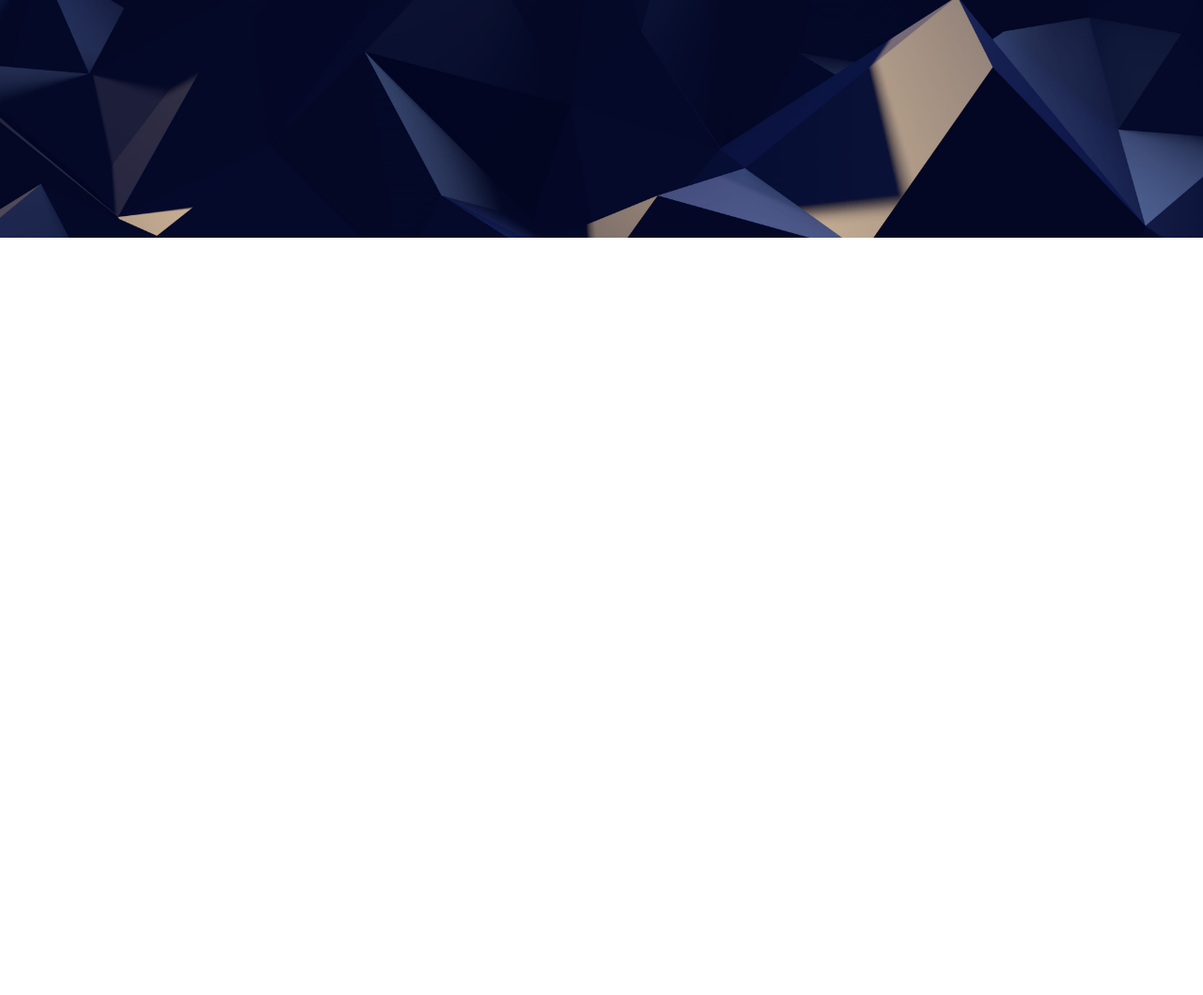
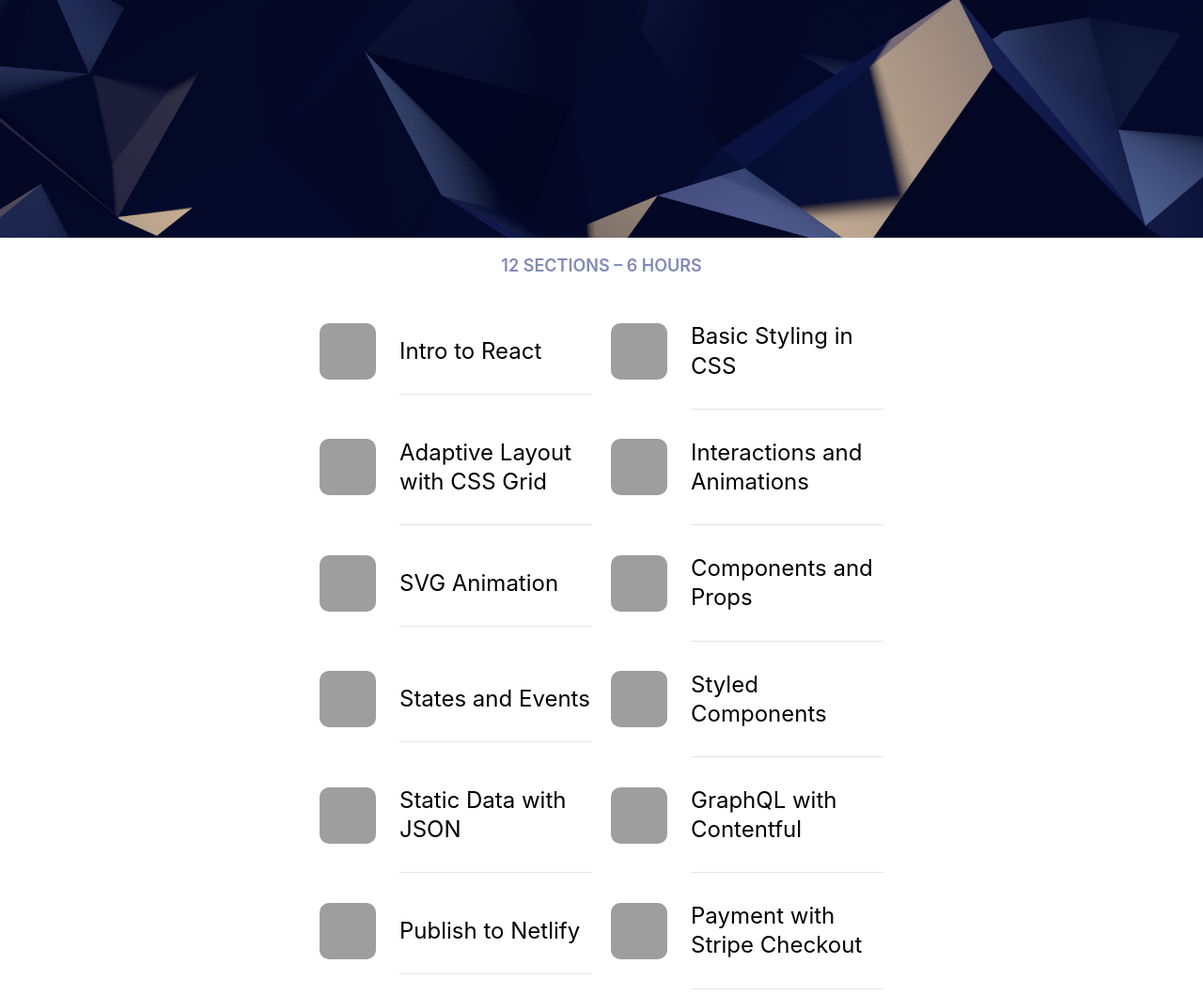
Before and after one commit to olegkovalenkome/React-JS-Tutorial, a Gatsby site: page / in a window 1280 px wide. Shown: the part 2155-3214 px from the top of the page at 94% size. Before the commit the page ends 2414 px from the top, so only its background shows below. Built offline with nearby package versions, Linux system fonts and the light colour scheme; Gatsby itself is replaced by a stand-in of ours; grey boxes are pictures that could not be loaded.

Commit message:
Create cell component & section with cells

```diff
--- /dev/null
+++ b/src/components/cell.js
@@ -0,0 +1,31 @@
+import React from 'react'
+import styled from 'styled-components'
+
+const CellGroup = styled.div `
+  display: grid;
+  grid-template-columns: 60px auto;
+  grid-gap: 25px;
+  align-items: center;
+`
+const CellImage = styled.div `
+  width: 60px;
+  height: 60px;
+  background: black;
+  border-radius: 10px;
+  background-image: url(${props => props.image});
+  background-size: 60px;
+`
+const CellTitle = styled.div `
+  font-size: 24px;
+  border-bottom: 1px solid rgba(0, 0, 0, 0.1);
+  padding: 30px 0;
+`
+
+const Cell = props => (
+  <CellGroup>
+    <CellImage image={props.image}></CellImage>
+    <CellTitle>{props.title}</CellTitle>
+  </CellGroup>
+)
+
+export default Cell
--- a/src/pages/index.js
+++ b/src/pages/index.js
@@ -3,8 +3,32 @@ import {Link} from 'gatsby'
 import Card from '../components/card'
 import Section from '../components/section'
 import Wave from '../components/wave'
+import Cell from '../components/cell'
+import staticdata from '../../staticdata.json'
+import styled from "styled-components"
 
 import Layout from '../components/layout'
+
+const SectionCaption = styled.p`
+font-weight: 600;
+text-transform: uppercase;
+font-size: 18px;
+color: rgb(129, 139, 180);
+text-align: center;
+`
+
+const SectionCellGroup = styled.div`
+  max-width: 600px;
+  margin: 0 auto 100px;
+  display: grid;
+  grid-template-columns: repeat(2, 1fr);
+  grid-column-gap: 20px;
+  padding: 0 20px;
+
+  @media (max-width: 800px) {
+    grid-template-columns: repeat(1, 1fr);
+  }
+`
 
 const IndexPage = () => (<Layout>
   <div className="Hero">
@@ -13,57 +37,34 @@ const IndexPage = () => (<Layout>
       <p>Complete courses about the best tools for designers</p>
       <Link to="/page-2/">Watch this video</Link>
       <div className="Logos">
-        <img src={require('../images/logo-sketch.png')} width="50" />
-        <img src={require('../images/logo-figma.png')} width="50" />
-        <img src={require('../images/logo-studio.png')} width="50" />
-        <img src={require('../images/logo-framer.png')} width="50" />
-        <img src={require('../images/logo-react.png')} width="50" />
-        <img src={require('../images/logo-swift.png')} width="50" />
+        <img src={require('../images/logo-sketch.png')} width="50"/>
+        <img src={require('../images/logo-figma.png')} width="50"/>
+        <img src={require('../images/logo-studio.png')} width="50"/>
+        <img src={require('../images/logo-framer.png')} width="50"/>
+        <img src={require('../images/logo-react.png')} width="50"/>
+        <img src={require('../images/logo-swift.png')} width="50"/>
       </div>
-      <Wave />
+      <Wave/>
     </div>
   </div>
   <div className="Cards">
     <h2>11 courses, more coming</h2>
     <div className="CardGroup">
-      <Card
-        title="React for Designers"
-        text="12 sections"
-        image={require('../images/wallpaper.jpg')}
-      />
-      <Card
-        title="React for Designers"
-        text="12 sections"
-        image={require('../images/wallpaper.jpg')}
-      />
-      <Card
-        title="React for Designers"
-        text="12 sections"
-        image={require('../images/wallpaper.jpg')}
-      />
-      <Card
-        title="React for Designers"
-        text="12 sections"
-        image={require('../images/wallpaper.jpg')}
-      />
-      <Card
-        title="React for Designers"
-        text="12 sections"
-        image={require('../images/wallpaper.jpg')}
-      />
-      <Card
-        title="React for Designers"
-        text="12 sections"
-        image={require('../images/wallpaper.jpg')}
-      />
+      <Card title="React for Designers" text="12 sections" image={require('../images/wallpaper.jpg')}/>
+      <Card title="React for Designers" text="12 sections" image={require('../images/wallpaper.jpg')}/>
+      <Card title="React for Designers" text="12 sections" image={require('../images/wallpaper.jpg')}/>
+      <Card title="React for Designers" text="12 sections" image={require('../images/wallpaper.jpg')}/>
+      <Card title="React for Designers" text="12 sections" image={require('../images/wallpaper.jpg')}/>
+      <Card title="React for Designers" text="12 sections" image={require('../images/wallpaper.jpg')}/>
     </div>
   </div>
-  <Section
-    image={require('../images/wallpaper2.jpg')}
-    logo={require('../images/logo-react.png')}
-    title="React for Designers"
-    text="Learn how to build a modern site using React and the most efficient libraries to get your site/product online. Get familiar with components, Grid CSS, animations, interactions, dynamic data with Contentful and deploying your site with Netlify."
-  />
-</Layout>)
+  <Section image={require('../images/wallpaper2.jpg')} logo={require('../images/logo-react.png')} title="React for Designers" text="Learn how to build a modern site using React and the most efficient libraries to get your site/product online. Get familiar with components, Grid CSS, animations, interactions, dynamic data with Contentful and deploying your site with Netlify."/>
+
+<SectionCaption>12 sections – 6 hours</SectionCaption>
+  <SectionCellGroup>
+    {staticdata.cells.map(cell => (<Cell title={cell.title} image={cell.image}/>))}
+  </SectionCellGroup>
+
+    </Layout>)
 
 export default IndexPage
```
